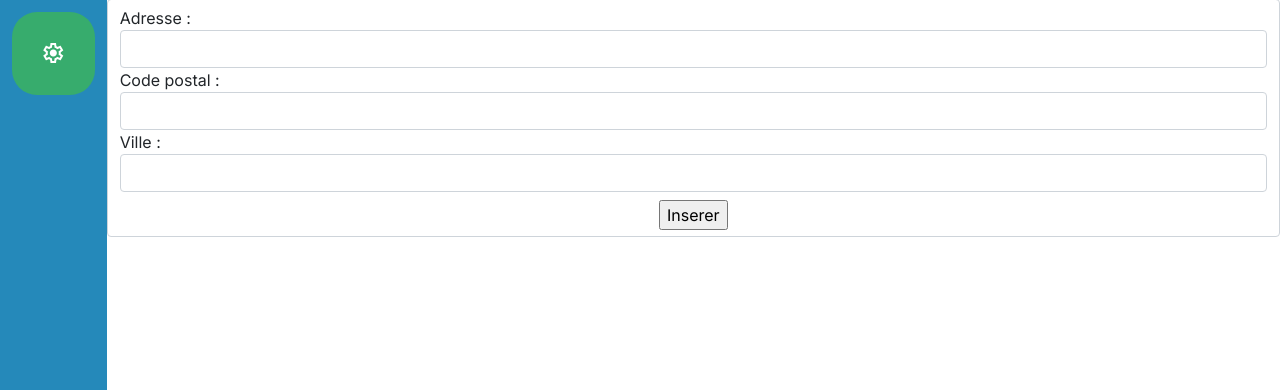
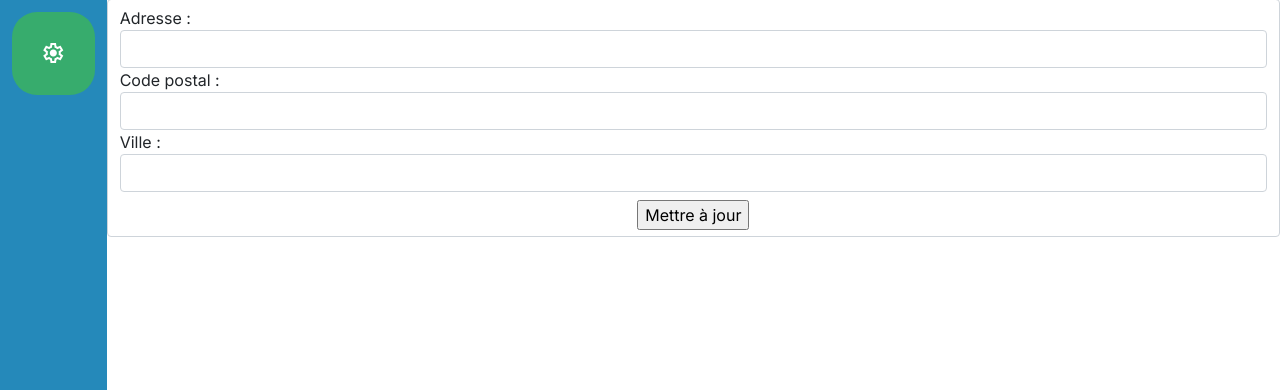
Before and after one commit to shindhha/3.3CabinetMedical, a PHP site: page /views/administrateur.php in a window 1280 px wide. Shown: the part 300-690 px from the top of the page. Run offline with PHP 8.4, Linux system fonts and the light colour scheme.

Commit message:
Fix : typo

```diff
--- a/views/administrateur.php
+++ b/views/administrateur.php
@@ -98,7 +98,7 @@
 								<input type="hidden" name="controller" value="administrateur">
 								<input type="hidden" name="action" value="insertCabinet">
                                 <div class="text-center mt-2">
-                                    <input type="submit" value="Inserer">
+                                    <input type="submit" value="Mettre à jour">
                                 </div>
 							</form>
 						</div>
```
